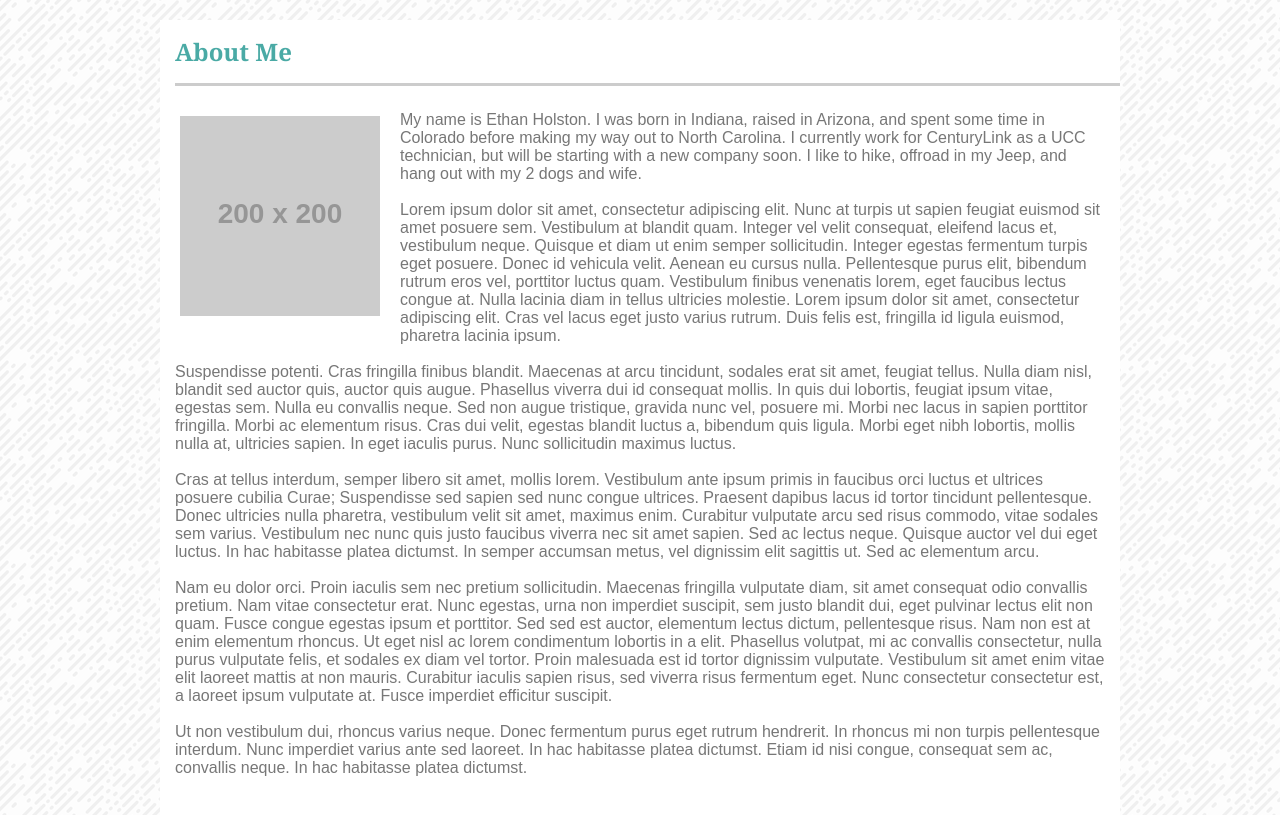
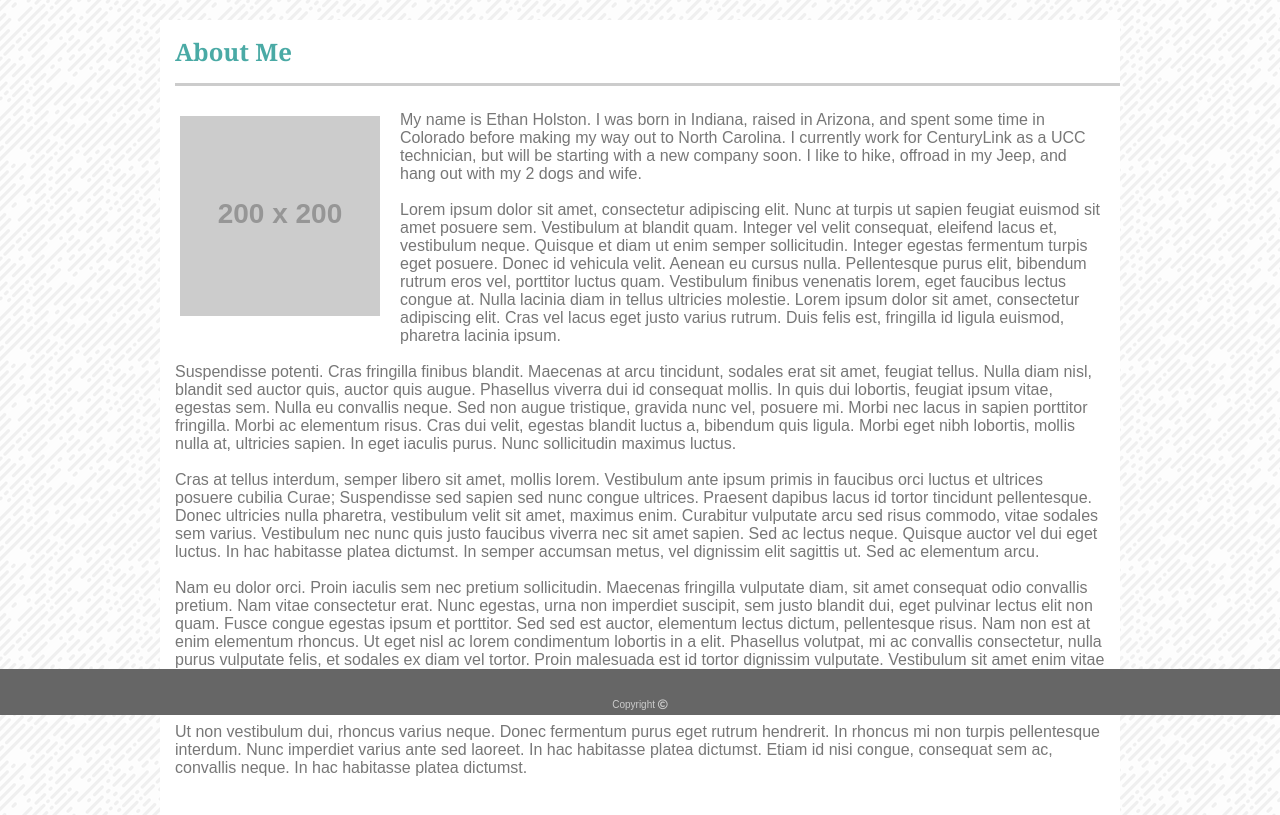
Before and after one commit to ethanholston/Basic-Portfolio, a plain HTML site: page index.html in a window 1280 px wide. Shown: the part 85-900 px from the top of the page. Drawn offline with Linux system fonts and the light colour scheme; placeholder pictures from the web are drawn by us.

Commit message:
added footer

```diff
--- a/assets/css/style.css
+++ b/assets/css/style.css
@@ -96,3 +96,18 @@ p{
     position: relative;
     top: 80px;
 }
+
+footer{
+    background-color: #666666;
+    text-align: center;
+    font-family: 'Arial', 'Helvetica Neue', Helvetica, sans-serif;
+    color: #cccccc;
+    position: fixed;
+    bottom: 0;
+    width: 100%;
+    left: 0;
+    /* line-height: 40px; */
+    font-size: 10px;
+    padding-top: 30px;
+    padding-bottom: 5px;
+}
--- a/index.html
+++ b/index.html
@@ -3,6 +3,7 @@
 
 <head>
     <link rel="stylesheet" href="assets/css/style.css">
+    <link rel="stylesheet" href="https://use.fontawesome.com/releases/v5.2.0/css/all.css" integrity="sha384-hWVjflwFxL6sNzntih27bfxkr27PmbbK/iSvJ+a4+0owXq79v+lsFkW54bOGbiDQ" crossorigin="anonymous">
     <title>Ethan Holston</title>
 </head>
 
@@ -35,4 +36,8 @@
     </div>
 </body>
 
+<footer>
+    Copyright <i class="far fa-copyright"></i>
+</footer>
+
 </html>
```
Also changed, not shown: contact.html (+7 -0 lines), portfolio.html (+5 -0 lines).
